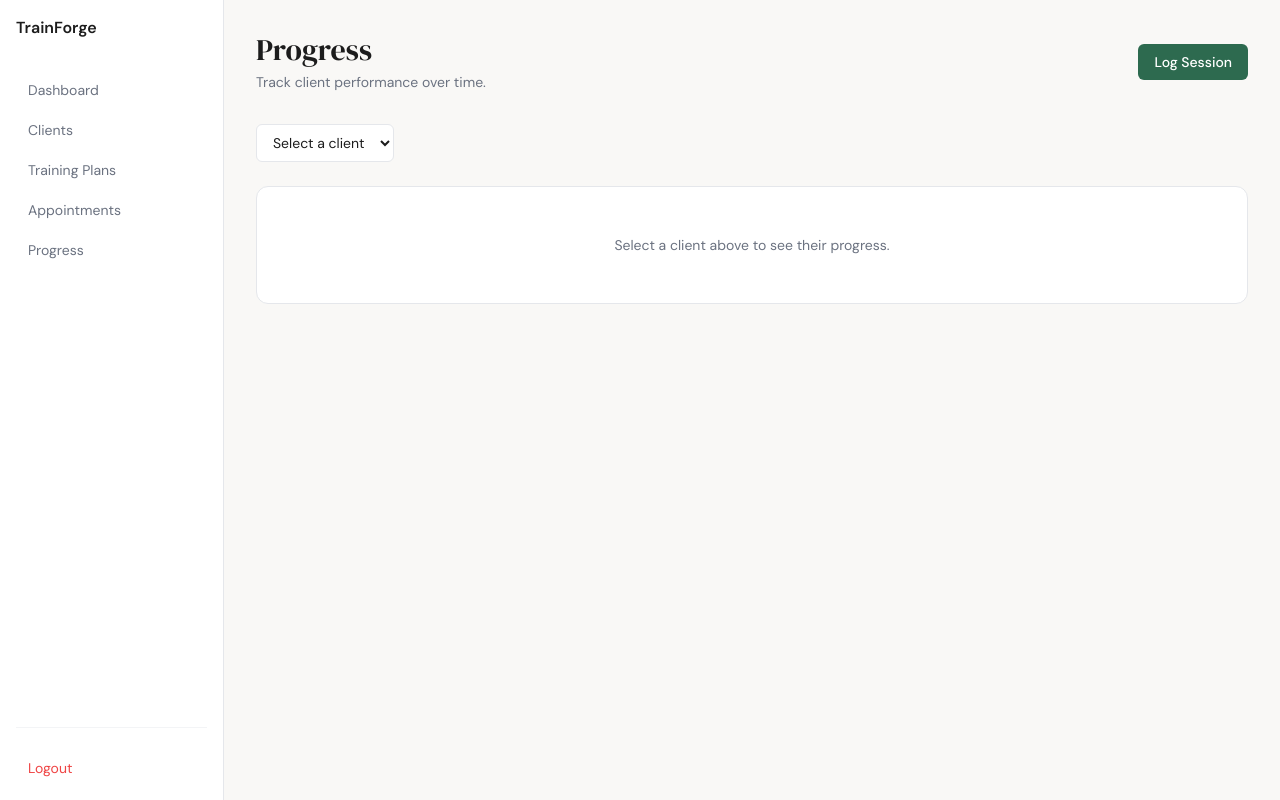
After one commit to Revaldyhfz/TrainForge, a Django app: template core/templates/core/progress_list.html in a window 1280 px wide. The commit adds this page. Run offline with Django 5.2, Linux system fonts and the light colour scheme; the template is opened without the code that fills it, so the values that code supplies are empty; some libraries are stand-ins or nearby versions.

Commit message:
feat: progress logs CRUD with client and exercise filtering
- list view with client + exercise filter dropdowns (auto-submit)
- create, edit, delete progress logs
- security via client__trainer FK chain and exercise plan ownership
- select_related to avoid N+1 in exercise dropdown
- hard delete (log entries are correctable mistakes)

```diff
--- a/core/templates/core/includes/trainer_nav.html
+++ b/core/templates/core/includes/trainer_nav.html
@@ -19,6 +19,10 @@
        class="text-sm px-3 py-2 rounded-md {% if active == 'appointments' %}bg-[#D8F3DC] text-[#2D6A4F]{% else %}text-gray-500 hover:bg-gray-50{% endif %}">
       Appointments
     </a>
+    <a href="{% url 'progress_list' %}"
+       class="text-sm px-3 py-2 rounded-md {% if active == 'progress' %}bg-[#D8F3DC] text-[#2D6A4F]{% else %}text-gray-500 hover:bg-gray-50{% endif %}">
+      Progress
+    </a>
   </nav>
 
 
--- /dev/null
+++ b/core/templates/core/progress_list.html
@@ -0,0 +1,80 @@
+{% extends 'core/trainer_base.html' %}
+{% block title %}Progress — TrainForge{% endblock %}
+
+{% block trainer_content %}
+{% include 'core/includes/page_header.html' with title='Progress' subtitle='Track client performance over time.' action_url='/progress/new/' action_label='Log Session' %}
+
+<form method="get" class="flex gap-3 mb-6">
+  <select name="client" onchange="this.form.submit()"
+          class="border border-gray-200 rounded-md px-3 py-2 text-sm bg-white focus:outline-none focus:border-[#2D6A4F]">
+    <option value="">Select a client</option>
+    {% for c in clients %}
+      <option value="{{ c.id }}" {% if selected_client_id|stringformat:"s" == c.id|stringformat:"s" %}selected{% endif %}>
+        {{ c.name }}
+      </option>
+    {% endfor %}
+  </select>
+
+  {% if selected_client %}
+    <select name="exercise" onchange="this.form.submit()"
+            class="border border-gray-200 rounded-md px-3 py-2 text-sm bg-white focus:outline-none focus:border-[#2D6A4F]">
+      <option value="">All exercises</option>
+      {% for ex in exercises %}
+        <option value="{{ ex.id }}" {% if selected_exercise_id|stringformat:"s" == ex.id|stringformat:"s" %}selected{% endif %}>
+          {{ ex.name }} ({{ ex.training_plan.title }})
+        </option>
+      {% endfor %}
+    </select>
+  {% endif %}
+</form>
+
+{% if not selected_client %}
+  <div class="bg-white border border-gray-200 rounded-xl p-12 text-center">
+    <p class="text-sm text-gray-500">Select a client above to see their progress.</p>
+  </div>
+{% elif not logs %}
+  <div class="bg-white border border-gray-200 rounded-xl p-12 text-center">
+    <p class="text-sm text-gray-500 mb-4">No progress logged for this client yet.</p>
+    <a href="{% url 'progress_create' %}" class="inline-block bg-[#2D6A4F] text-white px-4 py-2 rounded-md text-sm font-medium hover:bg-[#245840]">
+      Log first session
+    </a>
+  </div>
+{% else %}
+  <div class="bg-white border border-gray-200 rounded-xl overflow-hidden">
+    <table class="w-full">
+      <thead>
+        <tr class="text-xs text-gray-400 border-b border-gray-100">
+          <th class="text-left px-6 py-3 font-medium">Date</th>
+          <th class="text-left px-6 py-3 font-medium">Exercise</th>
+          <th class="text-left px-6 py-3 font-medium">Sets</th>
+          <th class="text-left px-6 py-3 font-medium">Reps</th>
+          <th class="text-left px-6 py-3 font-medium">Weight</th>
+          <th class="text-left px-6 py-3 font-medium">Notes</th>
+          <th class="text-left px-6 py-3 font-medium">Actions</th>
+        </tr>
+      </thead>
+      <tbody class="divide-y divide-gray-100">
+        {% for log in logs %}
+          <tr class="hover:bg-gray-50">
+            <td class="px-6 py-3 text-sm">{{ log.logged_at|date:"M d, Y" }}</td>
+            <td class="px-6 py-3 text-sm">{{ log.exercise.name }}</td>
+            <td class="px-6 py-3 text-sm">{{ log.sets_completed }}</td>
+            <td class="px-6 py-3 text-sm">{{ log.reps_completed }}</td>
+            <td class="px-6 py-3 text-sm">{{ log.weight_kg }} kg</td>
+            <td class="px-6 py-3 text-sm text-gray-500">{{ log.notes|default:"—" }}</td>
+            <td class="px-6 py-3">
+              <div class="flex gap-2">
+                <a href="{% url 'progress_edit' log.id %}" class="text-xs border border-gray-200 px-2 py-1 rounded-md hover:bg-gray-50">Edit</a>
+                <form method="post" action="{% url 'progress_delete' log.id %}">
+                  {% csrf_token %}
+                  <button type="submit" class="text-xs border border-gray-200 px-2 py-1 rounded-md text-red-500 hover:bg-red-50">Delete</button>
+                </form>
+              </div>
+            </td>
+          </tr>
+        {% endfor %}
+      </tbody>
+    </table>
+  </div>
+{% endif %}
+{% endblock %}
--- a/core/urls.py
+++ b/core/urls.py
@@ -32,5 +32,10 @@ urlpatterns = [
     path('appointments/<int:appointment_id>/edit/', views.appointment_edit, name='appointment_edit'),
     path('appointments/<int:appointment_id>/cancel/', views.appointment_cancel, name='appointment_cancel'),
 
+    path('progress/', views.progress_list, name='progress_list'),
+    path('progress/new/', views.progress_create, name='progress_create'),
+    path('progress/<int:log_id>/edit/', views.progress_edit, name='progress_edit'),
+    path('progress/<int:log_id>/delete/', views.progress_delete, name='progress_delete'),
+
     path('admin-overview/', views.admin_overview, name='admin_overview'),
 ]
```
Also changed, not shown: core/templates/core/progress_form.html (added, +77 -0 lines), core/views.py (+166 -0 lines).
